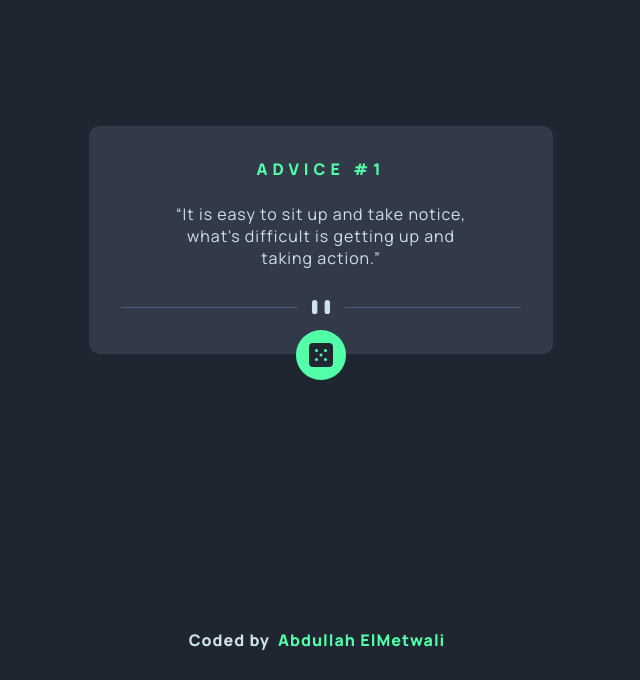
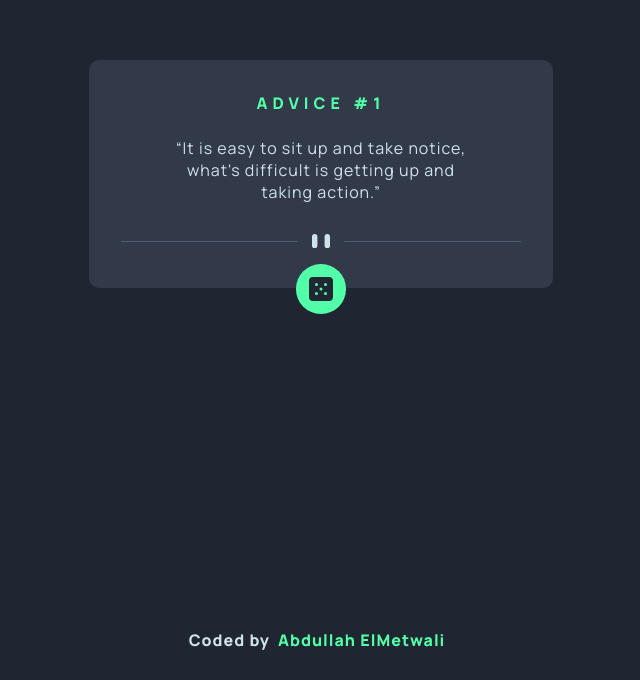
Before and after one commit to abdullahelmetwali/AdviceGenerator, a plain HTML site: page index.html in a window 1280 px wide. Shown: the part 120-800 px from the top of the page, without its empty margins (319-959 px from the left). Drawn offline with Linux system fonts and the light colour scheme.

Commit message:
Update style.css

```diff
--- a/style.css
+++ b/style.css
@@ -3,9 +3,7 @@
     box-sizing: border-box;
 }
 .grand{
-    display: flex;
-    justify-content: center;
-    align-items: center;
+    position: relative;
     height: 90dvh;
     width: auto;
     background-color:  hsl(218, 23%, 16%);
@@ -18,7 +16,10 @@
     padding: 2rem;
     background-color: hsl(217, 19%, 24%);
     border-radius: 10px;
-    position: relative;
+    position: absolute;
+    left: 50%;
+    top: 25%;
+    transform: translate(-50%,0);
 }
 .content .adviceTitle{
     display: inline-flex;
```
